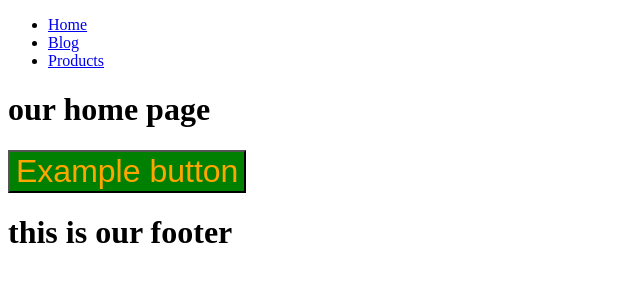
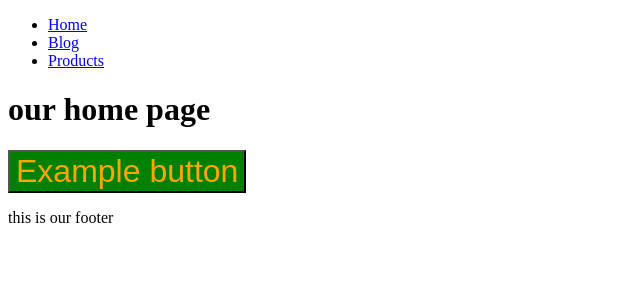
Before and after one commit to JGabrielPS/Practica-Gatsby, a Gatsby site: page / in a window 1280 px wide. Shown: the whole page, without its empty margins (0-640 px from the left). Built offline with nearby package versions, Linux system fonts and the light colour scheme; Gatsby itself is replaced by a stand-in of ours.

Commit message:
fix: change h1 element with paragraph

```diff
--- a/src/components/Footer.js
+++ b/src/components/Footer.js
@@ -3,7 +3,7 @@
 const Footer = () => {
   return (
     <div>
-      <h1>this is our footer</h1>
+      <p>this is our footer</p>
     </div>
   )
 }
```
